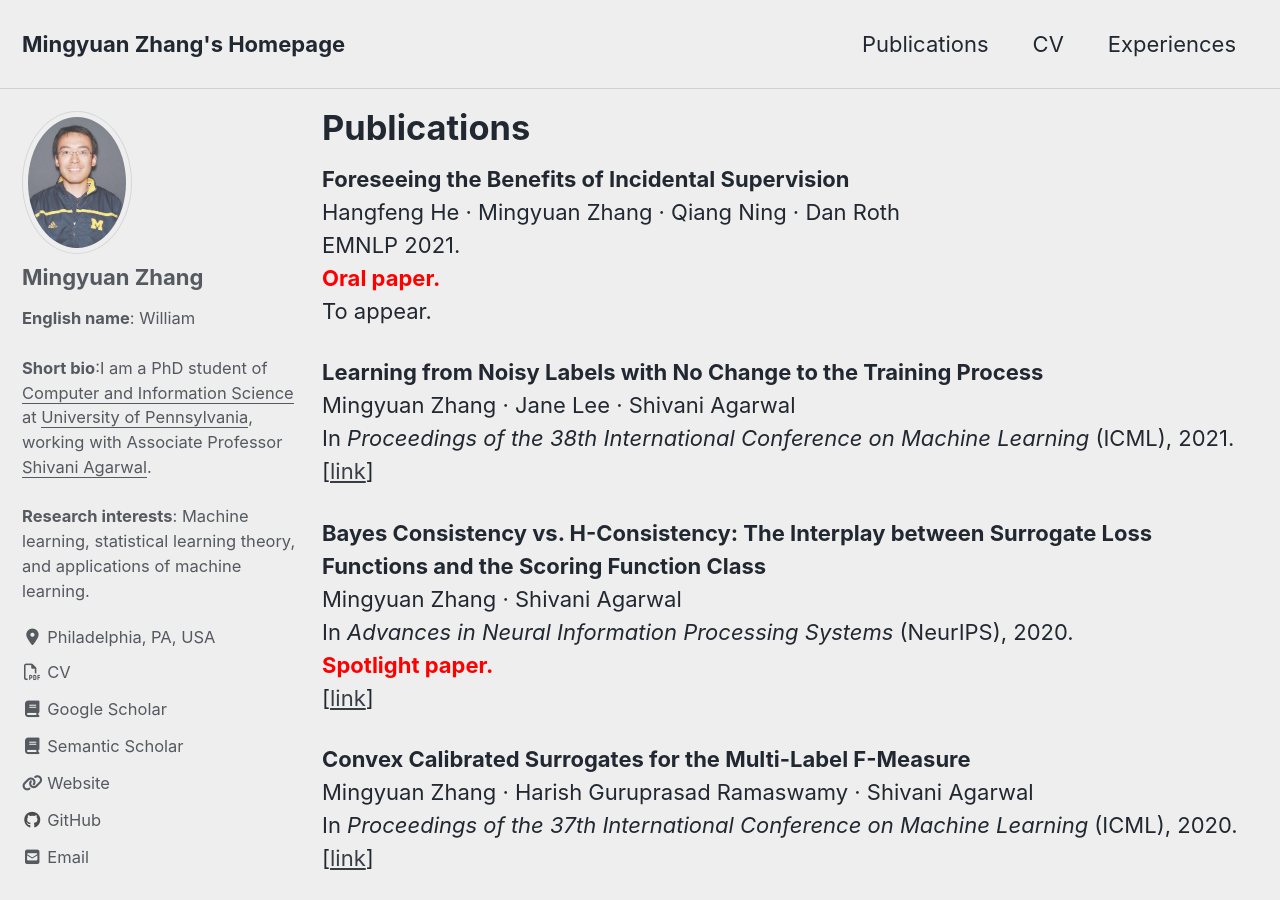
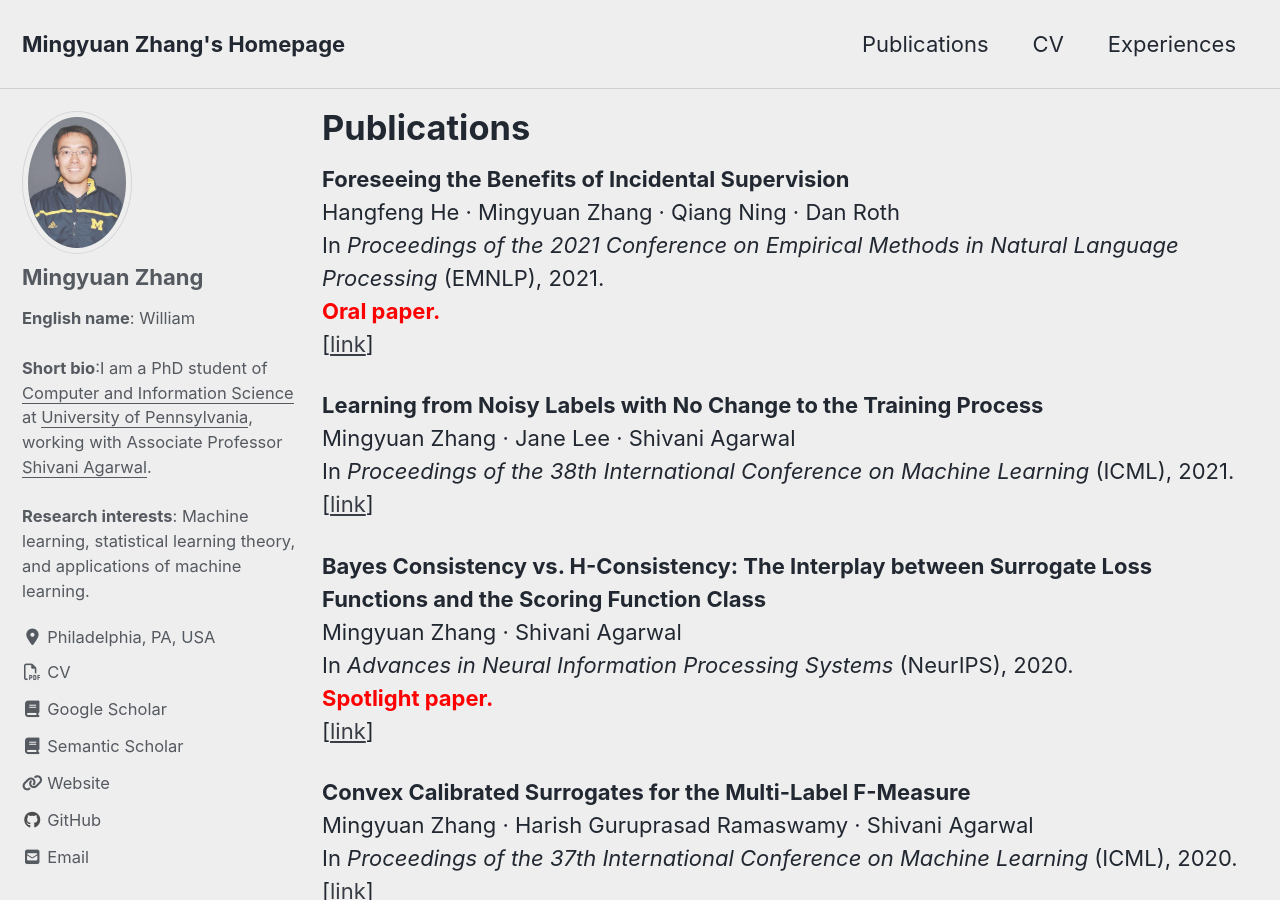
Before and after one commit to moshimowang/moshimowang.github.io, a Jekyll site: the page built from _pages/publications.md, in a window 1280 px wide and 900 px high. Built offline with Jekyll 4.4.1, drawn with Linux system fonts in a browser that asks for light colours; cached includes are drawn as plain includes; nearby versions of some CDN libraries.

Commit message:
updated emnlp 2021 paper

```diff
--- a/_pages/publications.md
+++ b/_pages/publications.md
@@ -8,9 +8,9 @@ author_profile: true
 
 **Foreseeing the Benefits of Incidental Supervision**<br>
 Hangfeng He · Mingyuan Zhang · Qiang Ning · Dan Roth<br>
-EMNLP 2021.<br>
+In <em>Proceedings of the 2021 Conference on Empirical Methods in Natural Language Processing</em> (EMNLP), 2021.<br>
 **<span style="color:red">Oral paper.</span>**<br>
-To appear.<br>
+[[link](https://aclanthology.org/2021.emnlp-main.134/)]<br>
 
 **Learning from Noisy Labels with No Change to the Training Process**<br>
 Mingyuan Zhang · Jane Lee · Shivani Agarwal<br>
```
